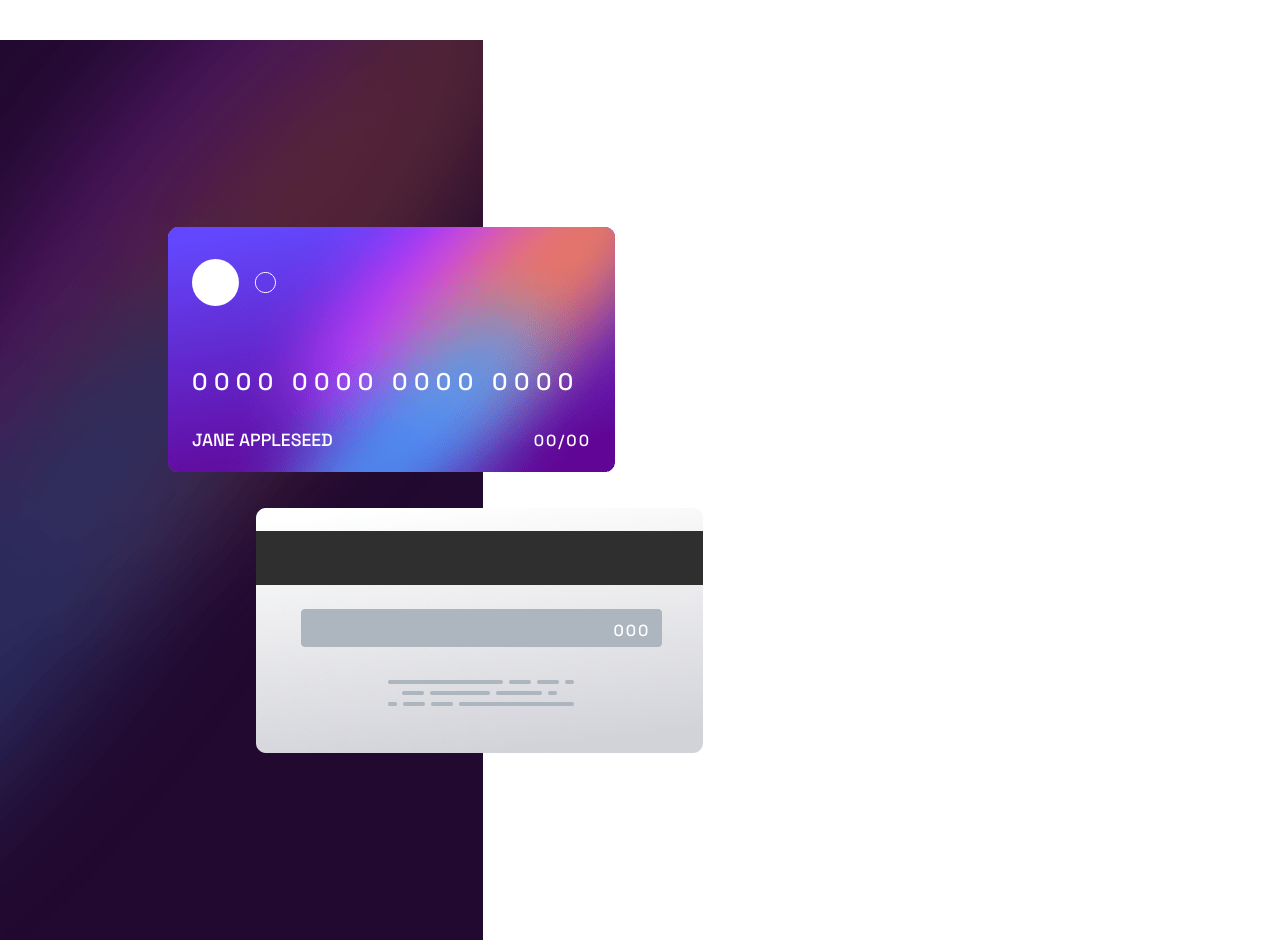
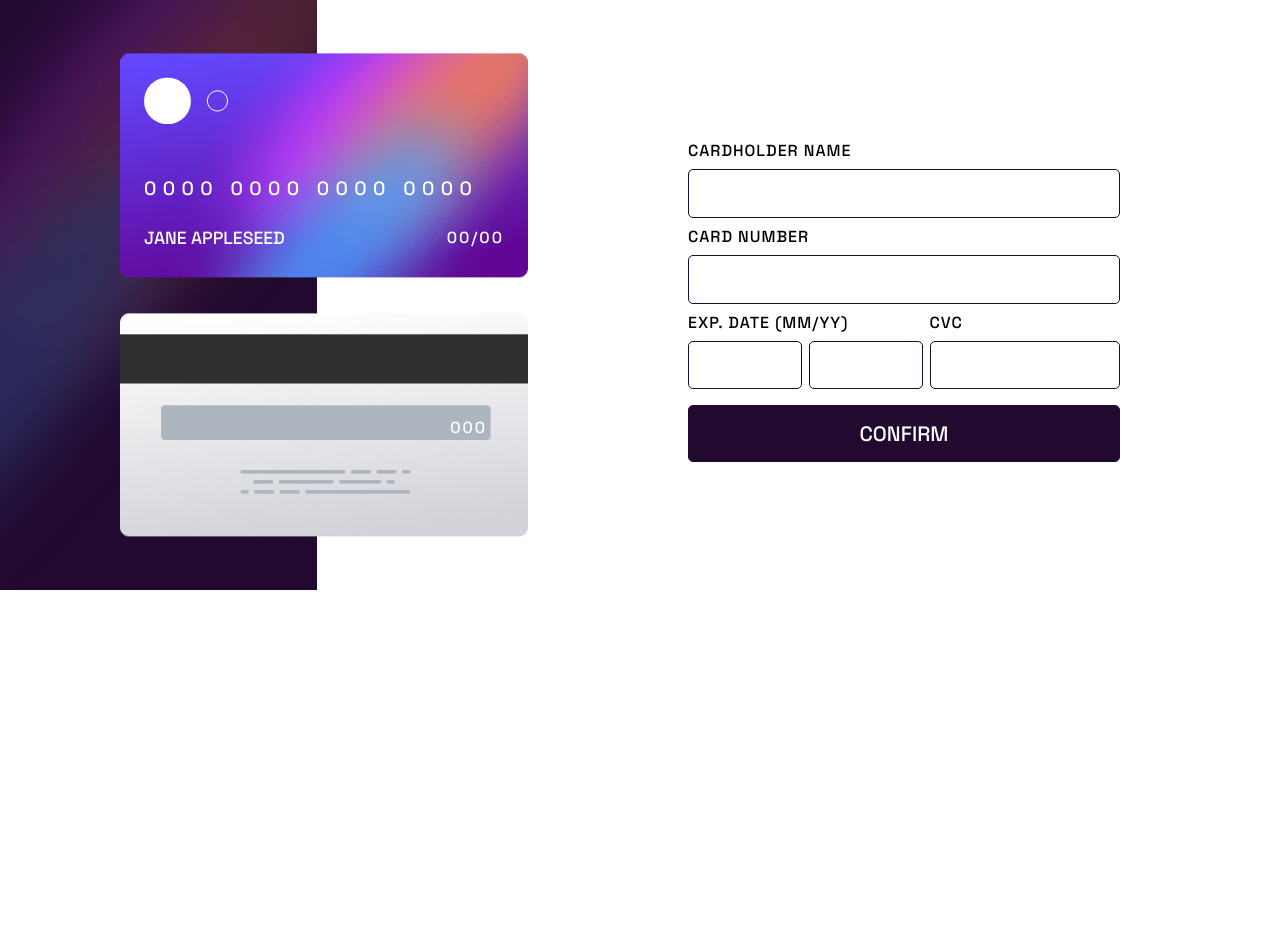
Before and after one commit to SergioR99/Tarjeta, a plain HTML site: page index.html in a window 1280 px wide. After the commit the page ends 800 px from the top, so only its background shows below. Drawn offline with Linux system fonts and the light colour scheme.

Commit message:
formulario

```diff
--- a/index.html
+++ b/index.html
@@ -21,10 +21,10 @@
                         <img src="images/bg-card-front.png" alt="">
                         <section class="info-user">
                             <img src="images/card-logo.svg" alt="">
-                            <p>0000 0000 0000 0000</p>
+                            <p id="card-number-text">0000 0000 0000 0000</p>
                             <article>
-                                <h2>JANE APPLESEED</h2>
-                                <h3>00/00</h3>
+                                <h2 id="card-name-text">JANE APPLESEED</h2>
+                                <h3><span id="card-mes-text">00</span>/<span id="card-anio-text">00</span></h3>
                             </article>
                         </section>
                     </li>
@@ -32,13 +32,41 @@
                     <li>
                         <img src="images/bg-card-back.png" alt="">
                         <section class="info-cvv">
-                            <h3>000</h3>
+                            <h3 id="card-cvc-text">000</h3>
                         </section>
                     </li>
                 </ul>
             </div>
         </div>
-        <article></article>
+
+        <article class="cont-formulario">
+            <form action="">
+                <fieldset>
+                    <label for="">CARDHOLDER NAME</label>
+                    <input type="text" id="card-name">
+                </fieldset>
+
+                <fieldset>
+                    <label for="">CARD NUMBER</label>
+                    <input type="text" id="card-number">
+                </fieldset>
+
+                <fieldset>
+                    <label for="">EXP. DATE (MM/YY)</label>
+                    <input type="text" id="card-mes">
+                    <input type="text" name="" id="card-anio">
+                </fieldset>
+
+                <fieldset>
+                    <label for="">CVC</label>
+                    <input type="text" id="card-cvc">
+                </fieldset>
+
+                <fieldset>
+                    <input type="button" value="Confirm" id="boton-confirn">
+                </fieldset>
+            </form>
+        </article>
     </section>
 
     <script src="main.js"></script>
--- a/main.js
+++ b/main.js
@@ -0,0 +1,20 @@
+const bottonConfirn = document.getElementById('boton-confirn')
+
+function traerValor() {
+    const cardNumber = document.getElementById('card-number').value
+    document.getElementById('card-number-text').innerHTML = cardNumber
+
+    const cardName = document.getElementById('card-name').value
+    document.getElementById('card-name-text').innerHTML = cardName
+
+    const cardCvc = document.getElementById('card-cvc').value
+    document.getElementById('card-cvc-text').innerHTML = cardCvc
+
+    const cardMes = document.getElementById('card-mes').value
+    document.getElementById('card-mes-text').innerHTML = cardMes
+
+    const cardAnio = document.getElementById('card-anio').value
+    document.getElementById('card-anio-text').innerHTML = cardAnio
+}
+
+bottonConfirn.addEventListener('click', traerValor)
--- a/style.scss
+++ b/style.scss
@@ -1,6 +1,7 @@
 *{
     padding: 0;
-    margin: 0
+    margin: 0;
+    box-sizing: border-box;
 }
 
 .cont-principal{
@@ -61,6 +62,7 @@ div.cont-tarjetas{
         font-weight: 500;
         font-size: 1.1rem;
         margin-top: 2rem;
+        text-transform: uppercase;
     }
 
     article{
@@ -94,3 +96,112 @@ div.cont-tarjetas{
         letter-spacing: 2px;
     }
 }
+
+.cont-formulario{
+    width: 37rem;
+    padding: 0 10rem 0 0;
+
+    fieldset{
+        border: 0;
+
+        label{
+           display: block;
+           font-family: "Space Grotesk";
+           font-weight: 500;
+           font-size: 1rem;
+           letter-spacing: 1px;
+           margin: .5rem 0;
+        }
+
+        input{
+            width: 100%;
+            padding: 0.9rem;
+            border: 1px solid #21092f;
+            border-radius: 5px;
+            font-family: "Space Grotesk";
+            font-weight: 500;
+            font-size: .9rem;
+            text-transform: uppercase;
+        }
+
+        input[type="button"]{
+            background: #21092f;
+            font-size: 1.3rem;
+            color: #FFF;
+            margin: 1rem 0 0;
+        }
+
+        input[type="button"]:hover{
+            cursor: pointer;
+            background: rgb(97,5,150);
+            background: radial-gradient(circle, rgba(97,5,150,1) 0%, rgba(33,9,47,1) 100%);
+            transition: all ease 1s;
+        }
+    }
+
+    fieldset:nth-child(3n){
+        width: 55%;
+        display: inline-block;
+        vertical-align: top;
+
+        input{
+            display: inline-block;
+            width: 48%;
+        }
+
+        input:last-child{
+            margin-left: 0.2rem;
+        }
+    }
+
+    fieldset:nth-child(4){
+        display: inline-block;
+        width: 44%;
+        vertical-align: top;
+    }
+}
+
+@media (min-width: 1020px) and (max-width: 1439px) {
+    .cont-principal {
+        margin: 0rem auto 0;
+    }
+
+    div.cont-tarjetas {
+        width: 33rem;
+
+        > img {
+            width: 60%;
+        }
+
+        div{
+            width: 25.5rem;
+
+            ul li > img{
+                width: 100%;
+            }
+
+            ul li:last-child{
+                padding-left: 0;
+            }
+        }
+    }
+
+    .info-user{
+        padding: 1.5rem 1.5rem;
+        max-width: 408px;
+
+        p{
+            font-size: 1.2rem;
+            letter-spacing: 0.4rem;
+            margin-top: 3rem;
+        }
+
+        h2 {
+            margin-top: 1.6rem;
+        }
+
+        article h3{
+            margin-top: 1.6rem;
+        }
+    }
+}
```
Also changed, not shown: style.css, 1 other file.
